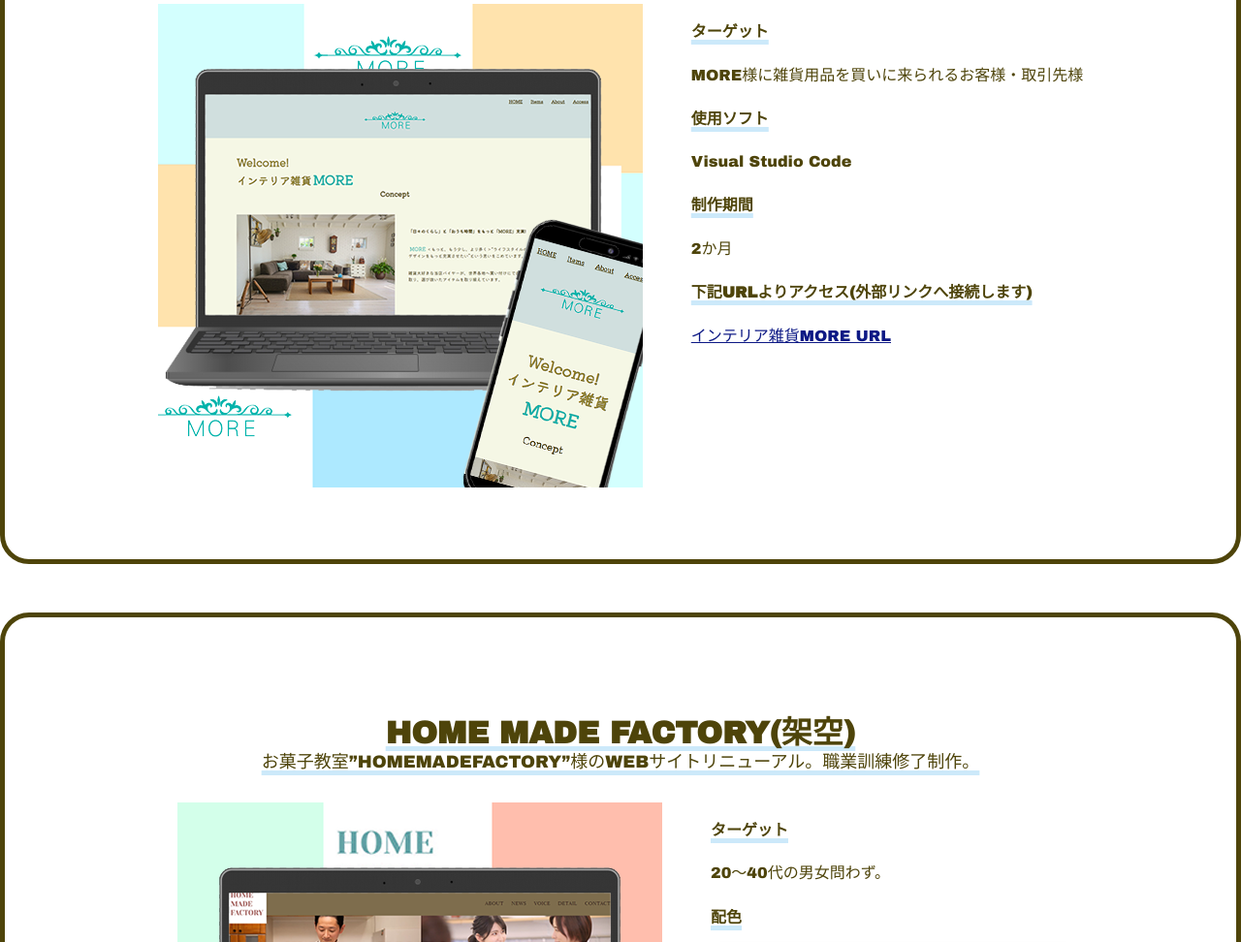
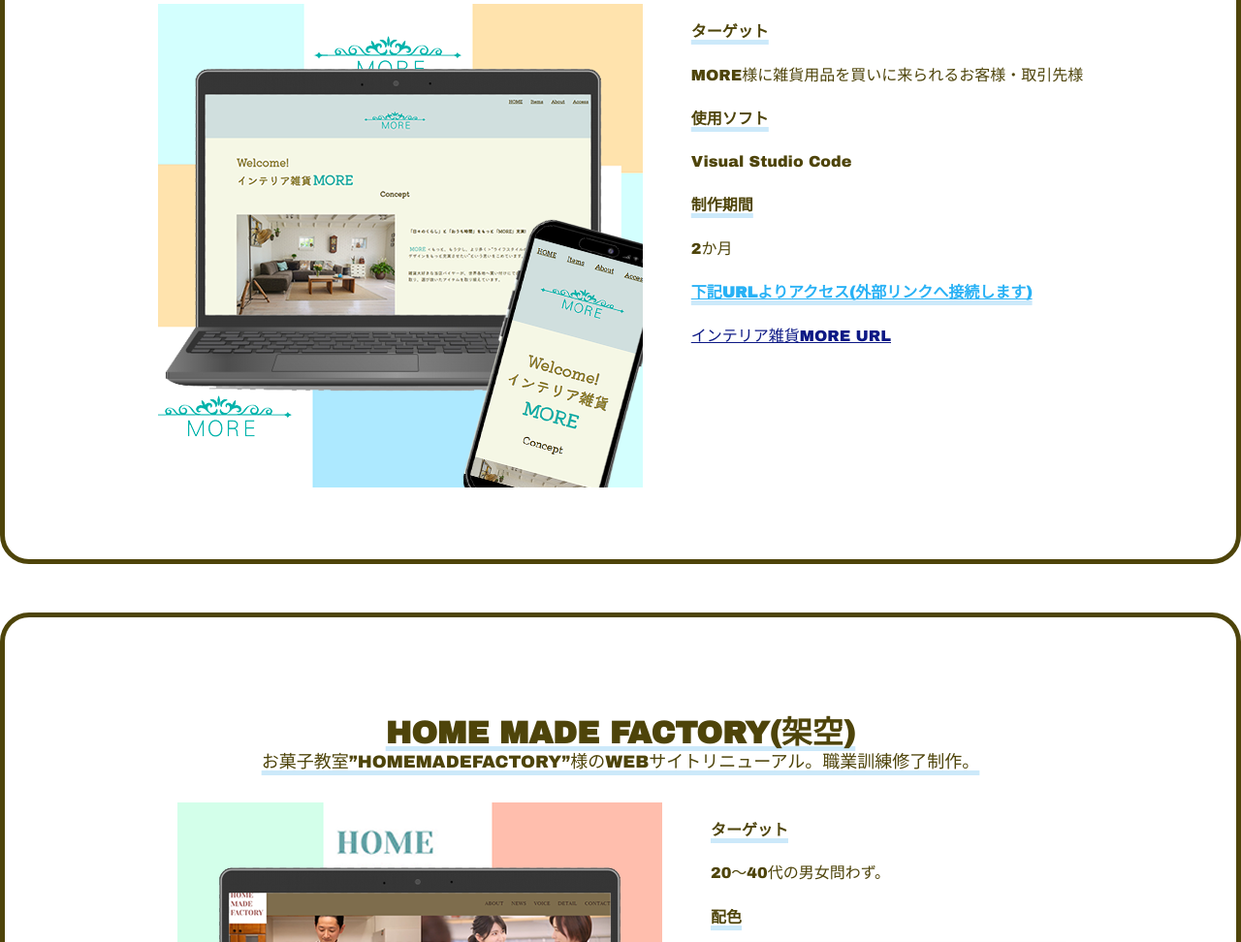
Before and after one commit to 2024morimanami/Portfoilo-works, a plain HTML site: page index.html in a window 1280 px wide. Shown: the part 6588-7560 px from the top of the page at 97% size. Drawn offline with Linux system fonts and the light colour scheme; a web font is replaced by a local one.

Commit message:
Update style.css

```diff
--- a/style.css
+++ b/style.css
@@ -512,7 +512,10 @@ figcaption {
     color: #9FC24D;
 }
 
-
+.works-web-h4-deco{
+        text-decoration: underline;
+    color: #28b1f5;
+}
 /* laptop styling */
 @media screen and (min-width:64em) {
 
```
